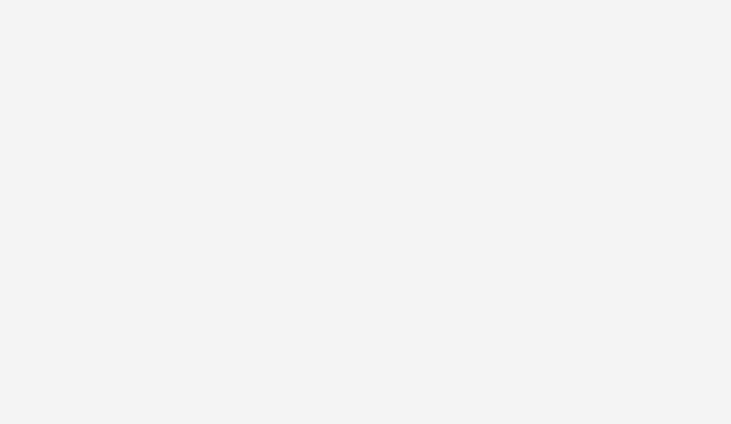
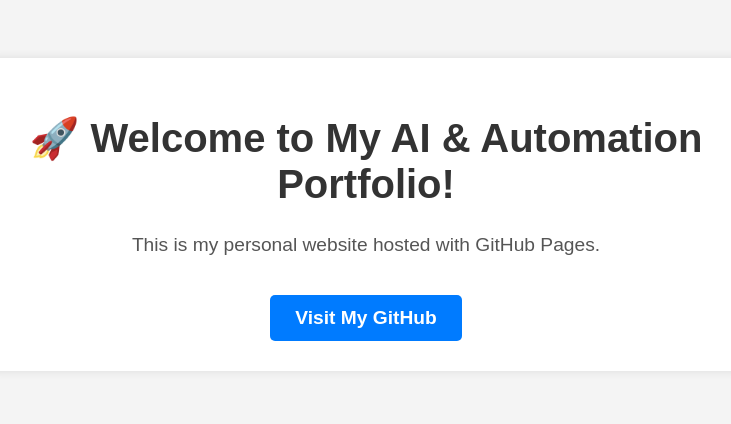
Before and after one commit to Jsammy1890923/Jsammy1890923.github.io, a plain HTML site: page index.html in a window 1280 px wide. Shown: the whole page, without its empty margins (274-1005 px from the left). Drawn offline with Linux system fonts and the light colour scheme.

Commit message:
Update index.html

```diff
--- a/index.html
+++ b/index.html
@@ -9,7 +9,15 @@
             font-family: Arial, sans-serif;
             background-color: #f4f4f4;
             text-align: center;
-            padding: 20px;
+            padding: 50px;
+        }
+        .container {
+            background: white;
+            padding: 30px;
+            border-radius: 10px;
+            box-shadow: 0 0 10px rgba(0, 0, 0, 0.1);
+            width: 60%;
+            margin: auto;
         }
         h1 {
             color: #333;
@@ -19,8 +27,27 @@
             font-size: 1.2em;
             color: #555;
         }
-        .container {
-            background: white;
-            padding: 20px;
-            border-radius: 10px;
-            box-shadow: 0 0 10px rgba(0, 0, 0, 0.1);
+        .btn {
+            display: inline-block;
+            margin-top: 20px;
+            padding: 12px 25px;
+            font-size: 1.2em;
+            color: white;
+            background: #007BFF;
+            text-decoration: none;
+            border-radius: 5px;
+            font-weight: bold;
+        }
+        .btn:hover {
+            background: #0056b3;
+        }
+    </style>
+</head>
+<body>
+    <div class="container">
+        <h1>🚀 Welcome to My AI & Automation Portfolio!</h1>
+        <p>This is my personal website hosted with GitHub Pages.</p>
+        <a href="https://github.com/Jsammy1890923" class="btn">Visit My GitHub</a>
+    </div>
+</body>
+</html>
```
